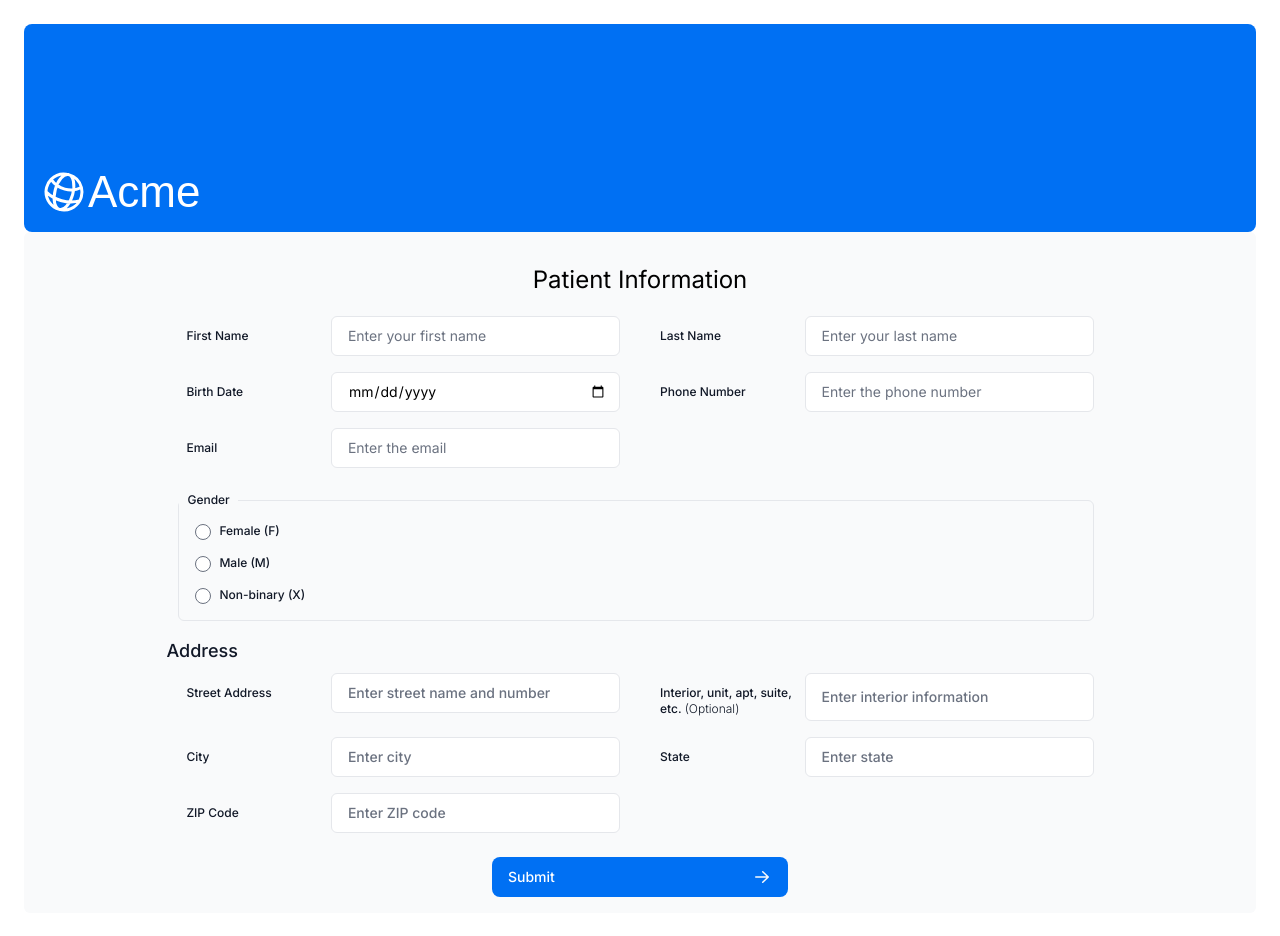
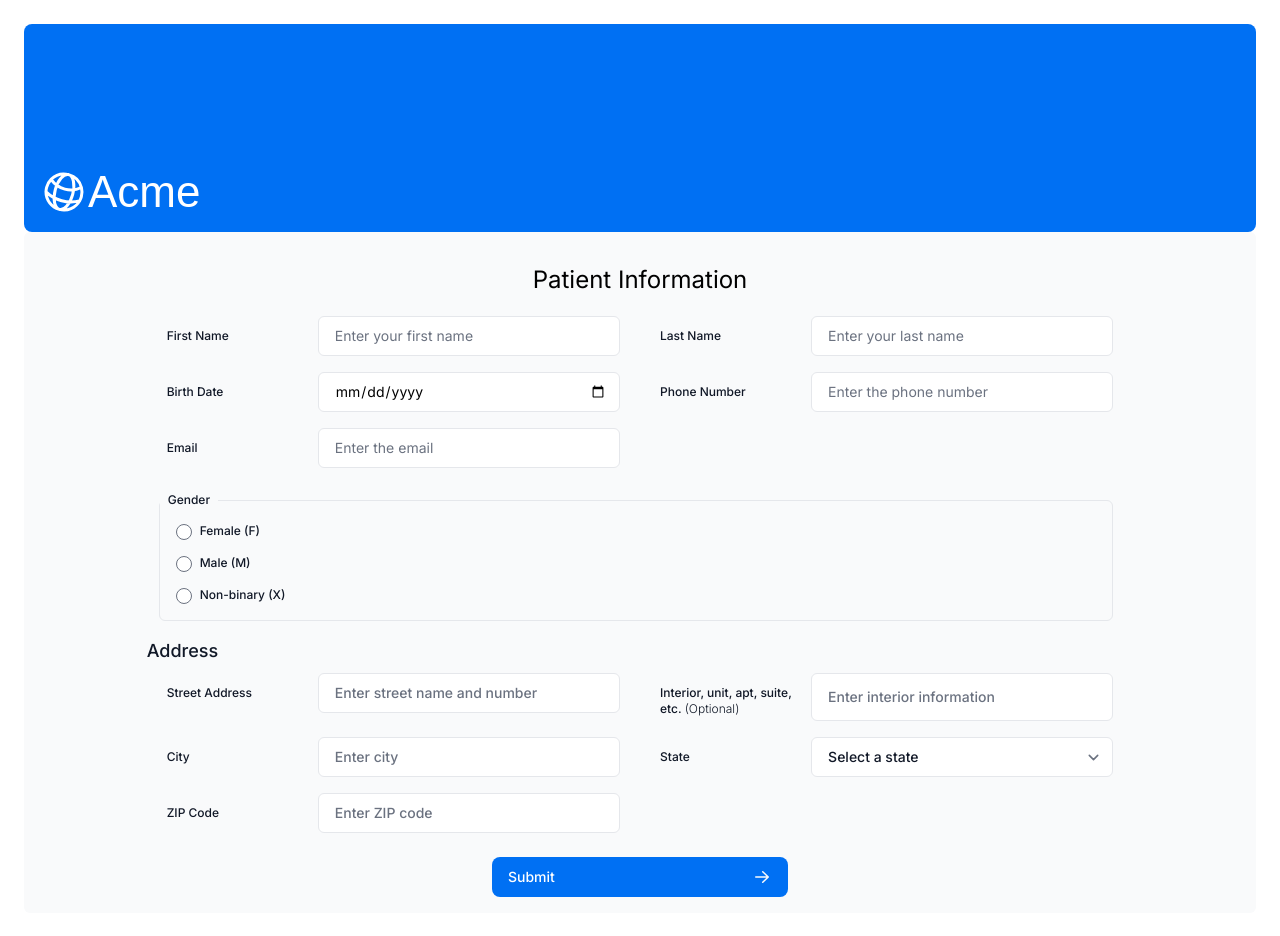
Before and after one commit to manugomz/Coding-challange-testing, a Next.js app: page /patient-intake in a window 1280 px wide. Built offline with nearby package versions, Linux system fonts and the light colour scheme; a web font is replaced by a local one.

Commit message:
Improve form: Validations, error messages, format, state selector

```diff
--- a/app/patient-intake/page.tsx
+++ b/app/patient-intake/page.tsx
@@ -1,11 +1,13 @@
 'use client';
 
+import { useRouter } from 'next/navigation';
 import { useForm, SubmitHandler } from 'react-hook-form';
 import { ArrowRightIcon } from '@heroicons/react/20/solid';
+
+import { Patient } from './types';
+import BaseLayout from '@/app/ui/base-layout';
 import { Button } from '@/app/ui/button';
-import { FormValues } from './types';
-import { savePatientIntake } from '../utils/savePatientIntake';
-import BaseLayout from '@/app/ui/base-layout';
+import { savePatientIntake } from '@/app/lib/patient-storage';
 
 const styles = {
     errorMsg: "text-red-500 text-xs self-end pr-5",
@@ -20,36 +22,96 @@ const genders = [
     { id: 'non-binary', label: 'Non-binary (X)' },
 ];
 
+const states = [
+    { code: 'AL', name: 'Alabama' },
+    { code: 'AK', name: 'Alaska' },
+    { code: 'AZ', name: 'Arizona' },
+    { code: 'AR', name: 'Arkansas' },
+    { code: 'CA', name: 'California' },
+    { code: 'CO', name: 'Colorado' },
+    { code: 'CT', name: 'Connecticut' },
+    { code: 'DE', name: 'Delaware' },
+    { code: 'FL', name: 'Florida' },
+    { code: 'GA', name: 'Georgia' },
+    { code: 'HI', name: 'Hawaii' },
+    { code: 'ID', name: 'Idaho' },
+    { code: 'IL', name: 'Illinois' },
+    { code: 'IN', name: 'Indiana' },
+    { code: 'IA', name: 'Iowa' },
+    { code: 'KS', name: 'Kansas' },
+    { code: 'KY', name: 'Kentucky' },
+    { code: 'LA', name: 'Louisiana' },
+    { code: 'ME', name: 'Maine' },
+    { code: 'MD', name: 'Maryland' },
+    { code: 'MA', name: 'Massachusetts' },
+    { code: 'MI', name: 'Michigan' },
+    { code: 'MN', name: 'Minnesota' },
+    { code: 'MS', name: 'Mississippi' },
+    { code: 'MO', name: 'Missouri' },
+    { code: 'MT', name: 'Montana' },
+    { code: 'NE', name: 'Nebraska' },
+    { code: 'NV', name: 'Nevada' },
+    { code: 'NH', name: 'New Hampshire' },
+    { code: 'NJ', name: 'New Jersey' },
+    { code: 'NM', name: 'New Mexico' },
+    { code: 'NY', name: 'New York' },
+    { code: 'NC', name: 'North Carolina' },
+    { code: 'ND', name: 'North Dakota' },
+    { code: 'OH', name: 'Ohio' },
+    { code: 'OK', name: 'Oklahoma' },
+    { code: 'OR', name: 'Oregon' },
+    { code: 'PA', name: 'Pennsylvania' },
+    { code: 'RI', name: 'Rhode Island' },
+    { code: 'SC', name: 'South Carolina' },
+    { code: 'SD', name: 'South Dakota' },
+    { code: 'TN', name: 'Tennessee' },
+    { code: 'TX', name: 'Texas' },
+    { code: 'UT', name: 'Utah' },
+    { code: 'VT', name: 'Vermont' },
+    { code: 'VA', name: 'Virginia' },
+    { code: 'WA', name: 'Washington' },
+    { code: 'WV', name: 'West Virginia' },
+    { code: 'WI', name: 'Wisconsin' },
+    { code: 'WY', name: 'Wyoming' },
+    { code: 'DC', name: 'District of Columbia' },
+    { code: 'AS', name: 'American Samoa' },
+    { code: 'GU', name: 'Guam' },
+    { code: 'MP', name: 'Northern Mariana Islands' },
+    { code: 'PR', name: 'Puerto Rico' },
+    { code: 'VI', name: 'Virgin Islands' },
+];
+
 export default function PatientIntake() {
-    const { register, handleSubmit, formState: { errors }, reset } = useForm<FormValues>();
-    const onSubmit: SubmitHandler<FormValues> = (data) => {
+    const { register, handleSubmit, formState: { errors }, reset, trigger } = useForm<Patient>();
+    const router = useRouter();
 
+
+    const onSubmit: SubmitHandler<Patient> = (data) => {
         savePatientIntake(data);
         reset();
+        router.push('/patient-list');
     };
 
     return (
         <BaseLayout>
-
-            <form onSubmit={handleSubmit(onSubmit)} className='flex flex-col items-center rounded-md bg-gray-50 px-6 pb-4 pt-8'>
+            <form onSubmit={handleSubmit(onSubmit)} className='flex flex-col items-center pt-8 px-6 pb-4 rounded-md bg-gray-50 '>
                 <h1 className='mb-3 text-2xl'>Patient Information</h1>
-                <div className="w-[95%] lg:w-[80%]">
-
+                <div className="w-11/12 lg:w-10/12">
                     <div className="flex flex-col lg:grid lg:grid-cols-2 lg:auto-rows-auto">
-
                         <div className='flex flex-col'>
                             <div className={styles.inputGroup}>
                                 <label className={styles.label} htmlFor="firstName">
                                     First Name <span className="sr-only">(required)</span>
                                 </label>
                                 <input
-                                    className={styles.textInput}
+                                    className={`${styles.textInput} ${errors.firstName ? 'border-red-500' : ''}`}
                                     id="firstName"
                                     {...register('firstName', { required: 'First name is required' })}
                                     placeholder="Enter your first name"
+                                    onBlur={() => trigger('firstName')}
                                 />
                             </div>
-                            {errors.firstName && <span className={styles.errorMsg}>{errors.firstName.message}</span>}
+                            {errors.firstName && <span className={styles.errorMsg} aria-live="assertive">{errors.firstName.message}</span>}
                         </div>
 
                         <div className='flex flex-col'>
@@ -58,13 +120,14 @@ export default function PatientIntake() {
                                     Last Name <span className="sr-only">(required)</span>
                                 </label>
                                 <input
-                                    className={styles.textInput}
+                                    className={`${styles.textInput} ${errors.lastName ? 'border-red-500' : ''}`}
                                     id="lastName"
                                     {...register('lastName', { required: 'Last name is required' })}
                                     placeholder="Enter your last name"
+                                    onBlur={() => trigger('lastName')}
                                 />
                             </div>
-                            {errors.lastName && <span className={styles.errorMsg}>{errors.lastName.message}</span>}
+                            {errors.lastName && <span className={styles.errorMsg} aria-live="assertive">{errors.lastName.message}</span>}
                         </div>
 
                         <div className='flex flex-col'>
@@ -73,13 +136,33 @@ export default function PatientIntake() {
                                     Birth Date <span className="sr-only">(required)</span>
                                 </label>
                                 <input
-                                    className={styles.textInput}
+                                    className={`${styles.textInput} ${errors.birthDate ? 'border-red-500' : ''}`}
                                     id="birthDate"
                                     type="date"
-                                    {...register('birthDate', { required: 'Birth date is required' })}
+                                    {...register('birthDate', {
+                                        required: 'Birth date is required',
+                                        validate: (value) => {
+                                            const today = new Date();
+                                            const birthDate = new Date(value);
+                                            const age = today.getFullYear() - birthDate.getFullYear();
+                                            const monthDiff = today.getMonth() - birthDate.getMonth();
+                                            const dayDiff = today.getDate() - birthDate.getDate();
+
+                                            if (birthDate > today) {
+                                                return 'Birth date cannot be in the future';
+                                            }
+
+                                            if (monthDiff < 0 || (monthDiff === 0 && dayDiff < 0)) {
+                                                return age - 1 <= 110 || 'Please verify the year';
+                                            }
+                                            return age <= 110 || 'Please verify the year';
+
+                                        },
+                                    })}
+                                    onBlur={() => trigger('birthDate')}
                                 />
                             </div>
-                            {errors.birthDate && <span className={styles.errorMsg}>{errors.birthDate.message}</span>}
+                            {errors.birthDate && <span className={styles.errorMsg} aria-live="assertive">{errors.birthDate.message}</span>}
                         </div>
 
                         <div className='flex flex-col'>
@@ -88,14 +171,21 @@ export default function PatientIntake() {
                                     Phone Number <span className="sr-only">(required)</span>
                                 </label>
                                 <input
-                                    className={styles.textInput}
+                                    className={`${styles.textInput} ${errors.phone ? 'border-red-500' : ''}`}
                                     id="phone"
                                     type="tel"
-                                    {...register('phone', { required: 'Phone number is required' })}
+                                    {...register('phone', {
+                                        required: 'Phone number is required',
+                                        pattern: {
+                                            value: /^\d{10}$/,
+                                            message: 'Phone number must be exactly 10 digits',
+                                        }
+                                    })}
                                     placeholder="Enter the phone number"
+                                    onBlur={() => trigger('phone')}
                                 />
                             </div>
-                            {errors.phone && <span className={styles.errorMsg}>{errors.phone.message}</span>}
+                            {errors.phone && <span className={styles.errorMsg} aria-live="assertive">{errors.phone.message}</span>}
                         </div>
 
 
@@ -105,14 +195,15 @@ export default function PatientIntake() {
                                     Email <span className="sr-only">(required)</span>
                                 </label>
                                 <input
-                                    className={styles.textInput}
+                                    className={`${styles.textInput} ${errors.email ? 'border-red-500' : ''}`}
                                     id="email"
                                     type="email"
                                     {...register('email', { required: 'Email is required', pattern: { value: /^\S+@\S+$/, message: 'Invalid email format' } })}
                                     placeholder="Enter the email"
+                                    onBlur={() => trigger('email')}
                                 />
                             </div>
-                            {errors.email && <span className={styles.errorMsg}>{errors.email.message}</span>}
+                            {errors.email && <span className={styles.errorMsg} aria-live="assertive">{errors.email.message}</span>}
                         </div>
                     </div>
 
@@ -127,18 +218,19 @@ export default function PatientIntake() {
                                         type="radio"
                                         {...register('gender', { required: 'Gender is required' })}
                                         value={gender.id}
+                                        onBlur={() => trigger('gender')}
                                     />
                                     <label htmlFor={gender.id}>{gender.label}</label>
                                 </div>
                             ))}
-                            {errors.gender && <span className={styles.errorMsg}>{errors.gender.message}</span>}
+                            {errors.gender && <span className={styles.errorMsg} aria-live="assertive">{errors.gender.message}</span>}
                         </div>
                     </fieldset>
 
 
                     <fieldset className="text-xs font-medium text-gray-900">
                         <legend className='text-lg'>Address</legend>
-                        <div className="flex flex-col lg:grid lg:grid-cols-2 auto-rows-auto">
+                        <div className="flex flex-col lg:grid lg:grid-cols-2">
 
                             <div className='flex flex-col'>
                                 <div className={styles.inputGroup}>
@@ -146,13 +238,24 @@ export default function PatientIntake() {
                                         Street Address <span className="sr-only">(required)</span>
                                     </label>
                                     <input
-                                        className={styles.textInput}
+                                        className={`${styles.textInput} ${errors.street ? 'border-red-500' : ''}`}
                                         id="street"
-                                        {...register('street', { required: 'Street address is required' })}
+                                        {...register('street', {
+                                            required: 'Street address is required',
+                                            minLength: {
+                                                value: 5,
+                                                message: 'Street address must be at least 5 characters',
+                                            },
+                                            maxLength: {
+                                                value: 100,
+                                                message: 'Street address cannot exceed 100 characters',
+                                            },
+                                        })}
                                         placeholder="Enter street name and number"
+                                        onBlur={() => trigger('street')}
                                     />
                                 </div>
-                                {errors.street && <span className={styles.errorMsg}>{errors.street.message}</span>}
+                                {errors.street && <span className={styles.errorMsg} aria-live="assertive">{errors.street.message}</span>}
                             </div>
 
                             <div className={styles.inputGroup}>
@@ -173,13 +276,27 @@ export default function PatientIntake() {
                                         City <span className="sr-only">(required)</span>
                                     </label>
                                     <input
-                                        className={styles.textInput}
+                                        className={`${styles.textInput} ${errors.city ? 'border-red-500' : ''}`}
                                         id="city"
-                                        {...register('city', { required: 'City is required' })}
+                                        {...register('city', {
+                                            required: 'City is required', minLength: {
+                                                value: 2,
+                                                message: 'City name must be at least 2 characters',
+                                            },
+                                            maxLength: {
+                                                value: 30,
+                                                message: 'City name cannot exceed 30 characters',
+                                            },
+                                            pattern: {
+                                                value: /^[a-zA-Z\s'-]+$/,
+                                                message: 'City name can only contain letters, spaces, hyphens, and apostrophes',
+                                            },
+                                        })}
                                         placeholder="Enter city"
+                                        onBlur={() => trigger('city')}
                                     />
                                 </div>
-                                {errors.city && <span className={styles.errorMsg}>{errors.city.message}</span>}
+                                {errors.city && <span className={styles.errorMsg} aria-live="assertive">{errors.city.message}</span>}
                             </div>
 
                             <div className='flex flex-col'>
@@ -187,14 +304,21 @@ export default function PatientIntake() {
                                     <label className={styles.label} htmlFor="state">
                                         State <span className="sr-only">(required)</span>
                                     </label>
-                                    <input
+                                    <select
                                         className={styles.textInput}
                                         id="state"
                                         {...register('state', { required: 'State is required' })}
-                                        placeholder="Enter state"
-                                    />
+                                        defaultValue={""}
+                                    >
+                                        <option value="" disabled >Select a state</option>
+                                        {states.map((state) => (
+                                            <option key={state.code} value={state.code}>
+                                                {state.name}
+                                            </option>
+                                        ))}
+                                    </select>
                                 </div>
-                                {errors.state && <span className={styles.errorMsg}>{errors.state.message}</span>}
+                                {errors.state && <span className={styles.errorMsg} aria-live="assertive">{errors.state.message}</span>}
                             </div>
 
 
@@ -204,14 +328,24 @@ export default function PatientIntake() {
                                         ZIP Code <span className="sr-only">(required)</span>
                                     </label>
                                     <input
-                                        className={styles.textInput}
+                                        className={`${styles.textInput} ${errors.zipCode ? 'border-red-500' : ''}`}
                                         id="zipCode"
                                         type="number"
-                                        {...register('zipCode', { required: 'ZIP code is required' })}
+                                        {...register('zipCode', {
+                                            required: 'ZIP code is required', pattern: {
+                                                value: /^\d{5}(-\d{4})?$/,
+                                                message: 'ZIP code must be 5 digits or ZIP+4 (e.g., 12345 or 12345-6789)',
+                                            },
+                                            validate: (value) => {
+                                                const zip = parseInt(value, 10);
+                                                return (zip >= 501 && zip <= 99950) || 'Please enter a valid ZIP code';
+                                            },
+                                        })}
                                         placeholder="Enter ZIP code"
+                                        onBlur={() => trigger('zipCode')}
                                     />
                                 </div>
-                                {errors.zipCode && <span className={styles.errorMsg}>{errors.zipCode.message}</span>}
+                                {errors.zipCode && <span className={styles.errorMsg} aria-live="assertive">{errors.zipCode.message}</span>}
                             </div>
                         </div>
                     </fieldset>
```
